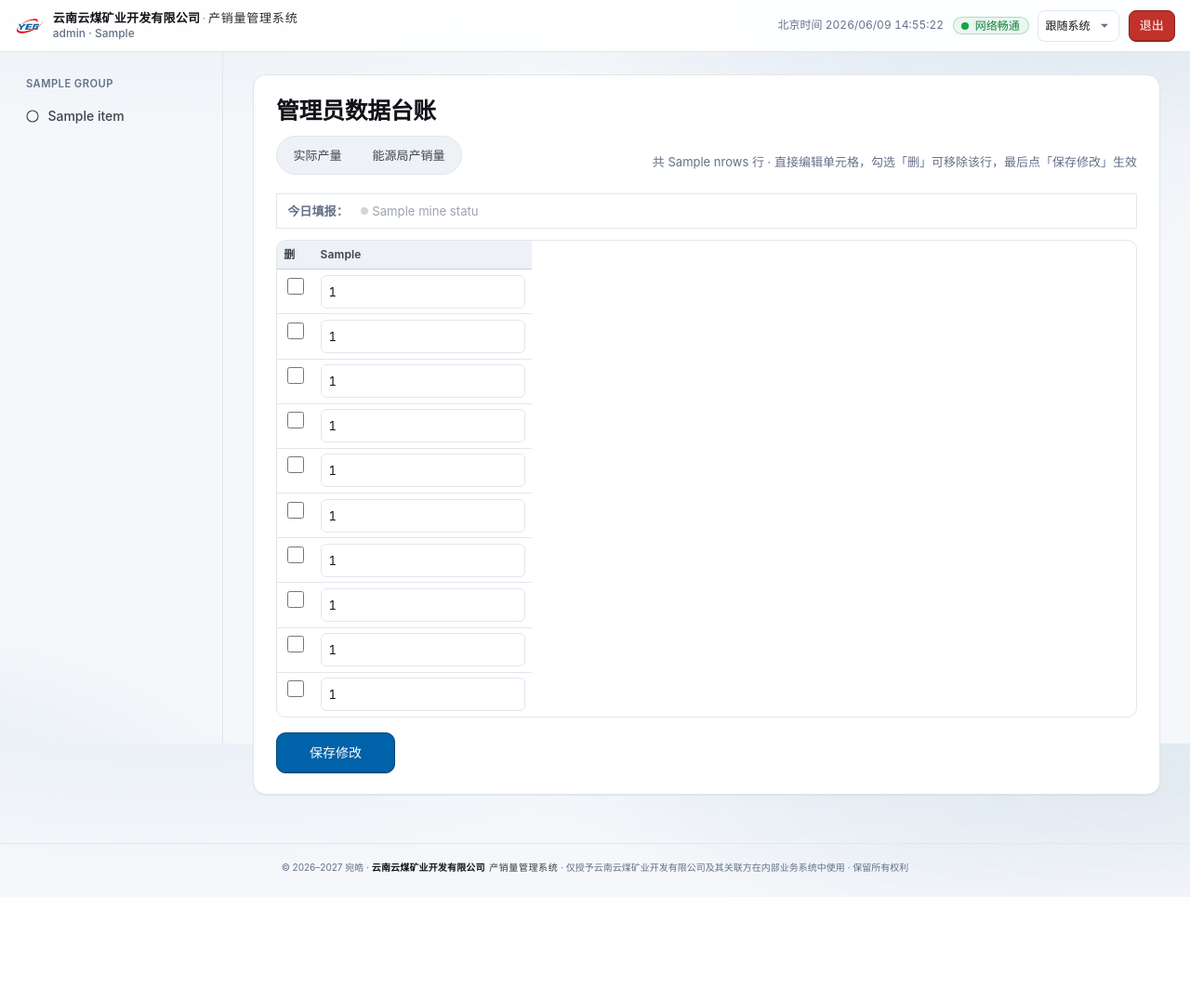
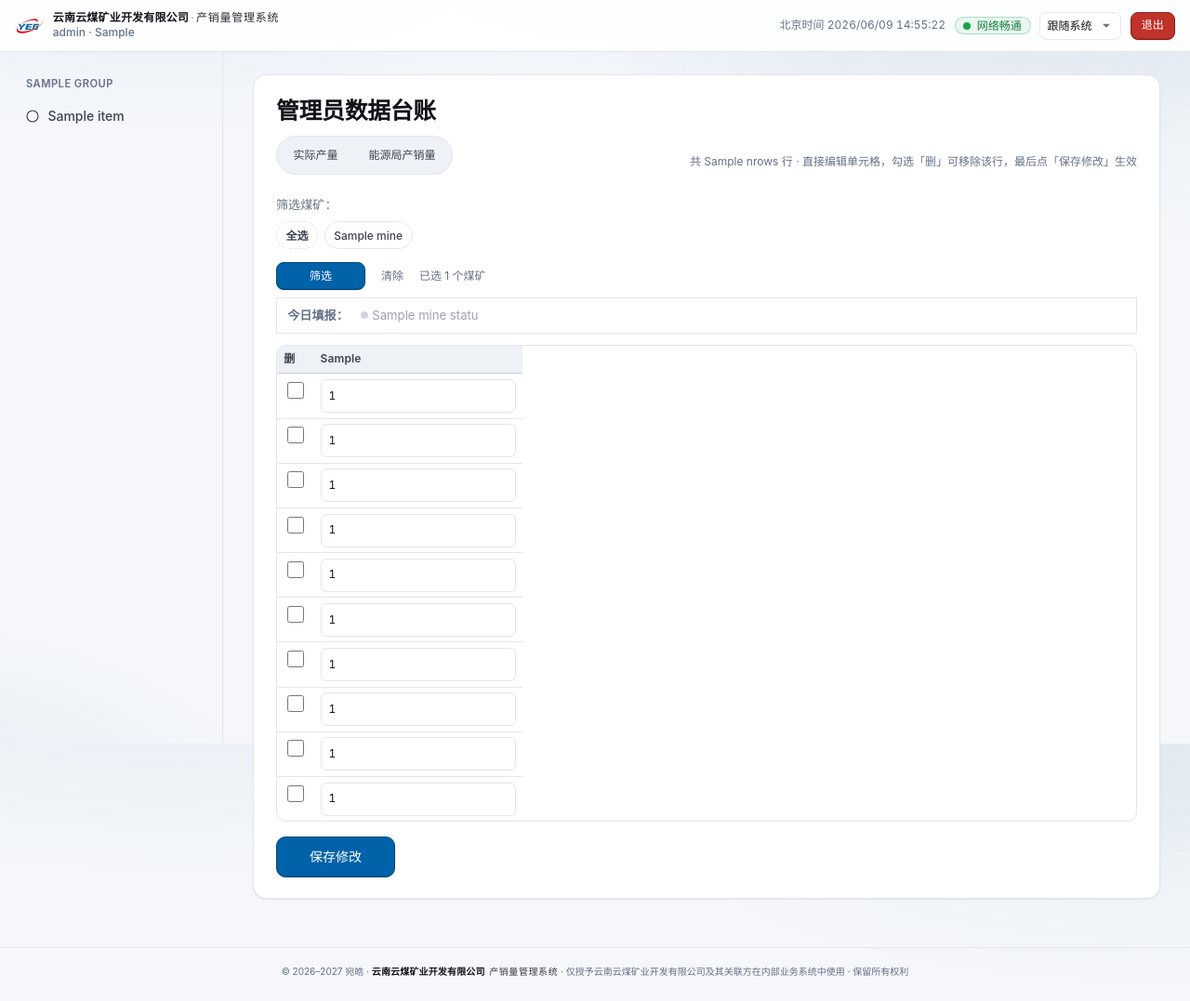
Before and after one commit to mvpwanhao/ymkymanager, a FastAPI app: template templates/admin_ledger.html in a window 1280 px wide. Shown: the whole page at 93% size. Before the commit the page ends 965 px from the top, so only its background shows below. Run offline with FastAPI, Linux system fonts and the light colour scheme; the template is opened without the code that fills it: most values are stand-ins (such as "Sample title", 1, 10 or a date in 2020).

Commit message:
v1.3.1: 历史台账煤矿多选筛选 + 筛选保存数据丢失修复
新增: 复选框多选煤矿筛选，chip标签样式，PC/移动端统一，tab切换保持筛选项
修复: 筛选视图下保存不再覆盖整个Excel，通过orig_idx追踪原始行位置
基础: 从远程恢复本地数据文件(108行完整)

```diff
--- a/app/main.py
+++ b/app/main.py
@@ -492,6 +492,10 @@
             return RedirectResponse(f"/?period={p}", status_code=303)
         if section == "admin_ledger" and t in ("actual", "nybb"):
             request.session["ledger_t"] = t
+            mines = [m.strip() for m in request.query_params.getlist("mine") if m.strip()]
+            if mines:
+                qs = "&".join(f"mine={quote(m)}" for m in mines)
+                return RedirectResponse(f"/?{qs}", status_code=303)
         return RedirectResponse("/", status_code=303)
 
     @app.get("/", response_class=HTMLResponse)
@@ -619,6 +623,7 @@
             ft = request.query_params.get("t") or request.session.get("ledger_t") or "actual"
             if ft not in ("actual", "nybb"):
                 ft = "actual"
+            selected_mines = [m.strip() for m in request.query_params.getlist("mine") if m.strip()]
             p = act_path if ft == "actual" else en_path
             df = exclude_mines(read_records(p))
 
@@ -638,6 +643,11 @@
                 for c in ("提交时间", "报送时间"):
                     if c in df.columns:
                         df[c] = format_series_as_beijing_display(df[c])
+
+
+            if selected_mines and not df.empty and "所属煤矿" in df.columns:
+                df = df[df["所属煤矿"].astype(str).str.strip().isin(selected_mines)].copy()
+            ledger_orig_indices: list[int] = df.index.tolist() if not df.empty else []
             rows: list[list[object]] = []
             if not df.empty:
                 for _, r in df.iterrows():
@@ -663,6 +673,9 @@
                     "ledger_cols": list(df.columns) if not df.empty else [],
                     "ledger_rows": rows,
                     "mine_status": mine_status,
+                    "mine_list": MINE_LIST,
+                    "selected_mines": selected_mines,
+                    "ledger_orig_indices": ledger_orig_indices,
                     "readonly": role != "管理员",
                 },
             )
@@ -928,30 +941,55 @@
         act_path, en_path = get_paths()
         p = act_path if form_type == "actual" else en_path
         raw = read_records(p)
-        df = exclude_mines(raw) if not raw.empty else raw
-        if df.empty:
+        df_full = exclude_mines(raw) if not raw.empty else raw
+        if df_full.empty:
             request.session["flash"] = "无数据可保存"
             return RedirectResponse("/go/admin_ledger", status_code=303)
+        cols = [str(c) for c in df_full.columns]
         nrows = int(str(form.get("nrows", "0")))
-        cols = [str(c) for c in df.columns]
-        new_rows: list[dict] = []
+
+        # ── 收集表单中可见行的变更（更新/删除）────
+        updated_rows: list[tuple[int, dict]] = []
+        deleted_indices: set[int] = set()
         for i in range(nrows):
+            orig_idx_str = str(form.get(f"orig_idx_{i}", ""))
+            if not orig_idx_str.lstrip("-").isdigit():
+                continue
+            orig_idx = int(orig_idx_str)
+            if orig_idx < 0 or orig_idx >= len(df_full):
+                continue
             if str(form.get(f"del_{i}")) == "1":
+                deleted_indices.add(orig_idx)
                 continue
             row: dict = {}
             for j, col in enumerate(cols):
                 key = f"c_{i}_{j}"
                 val = form.get(key)
                 row[col] = _coerce_ledger_value(col, str(val) if val is not None else "")
-            new_rows.append(row)
-        if not new_rows:
-            new_df = pd.DataFrame(columns=df.columns)
+            updated_rows.append((orig_idx, row))
+
+        # ── 合并：保留未出现在表单中的行 + 更新后的行 ──
+        updated_idx_set = {r[0] for r in updated_rows}
+        result_rows: list[dict] = []
+        for idx in range(len(df_full)):
+            if idx in deleted_indices:
+                continue
+            if idx in updated_idx_set:
+                for orig_idx, row_dict in updated_rows:
+                    if orig_idx == idx:
+                        result_rows.append(row_dict)
+                        break
+            else:
+                result_rows.append(df_full.iloc[idx].to_dict())
+
+        if not result_rows:
+            new_df = pd.DataFrame(columns=df_full.columns)
         else:
-            new_df = pd.DataFrame(new_rows)
-            for c in df.columns:
+            new_df = pd.DataFrame(result_rows)
+            for c in df_full.columns:
                 if c not in new_df.columns:
                     new_df[c] = None
-            new_df = new_df[[c for c in df.columns]]
+            new_df = new_df[[c for c in df_full.columns]]
 
         excluded_rows = pd.DataFrame()
         if not raw.empty and "所属煤矿" in raw.columns:
--- a/static/app.css
+++ b/static/app.css
@@ -270,7 +270,7 @@
 
 /* 顶栏：紧凑一行，过长时换行 */
 .brand-lockup--topbar {
-  font-size: var(--tx-13);
+  font-size: var(--tx-12);
   max-width: min(58vw, 22rem);
 }
 .brand-lockup--topbar .brand-company,
@@ -811,11 +811,92 @@
 }
 
 /* Utilities */
-.muted { color: var(--c-muted); font-size: var(--tx-13); }
+.muted { color: var(--c-muted); font-size: var(--tx-12); }
 .text-soft { color: var(--c-text-soft); }
 .spacer-sm { height: 0.6rem; }
 .spacer { height: 1rem; }
 .row { display: flex; flex-wrap: wrap; align-items: center; gap: 0.5rem; }
+
+
+/* Filter select (admin ledger mine filter) */
+.filter-select {
+  padding: 0.3rem 0.7rem;
+  font-size: var(--tx-12);
+  background-color: var(--c-surface);
+  color: var(--c-text);
+  border: 1px solid var(--c-border);
+  border-radius: var(--radius, 6px);
+  min-height: 32px;
+}
+
+/* Mine filter chips (admin ledger) */
+.mine-chip-group {
+  display: flex;
+  flex-wrap: wrap;
+  gap: 0.4rem;
+  align-items: center;
+}
+.mine-chip {
+  position: relative;
+  display: inline-flex;
+  align-items: center;
+  padding: 0.3rem 0.6rem;
+  font-size: var(--tx-12);
+  font-weight: 500;
+  border: 1.5px solid var(--c-border);
+  border-radius: 20px;
+  cursor: pointer;
+  user-select: none;
+  background: var(--c-surface);
+  color: var(--c-text-soft);
+  transition: all var(--t-fast);
+  min-height: 30px;
+  line-height: 1.25;
+}
+.mine-chip input[type="checkbox"] {
+  position: absolute;
+  opacity: 0;
+  width: 0;
+  height: 0;
+  pointer-events: none;
+}
+.mine-chip:has(input:checked) {
+  background: var(--c-brand-500);
+  color: #fff;
+  border-color: var(--c-brand-500);
+}
+.mine-chip:hover {
+  border-color: var(--c-brand-500);
+  color: var(--c-brand-500);
+}
+.mine-chip:has(input:checked):hover {
+  background: var(--c-brand-600);
+  border-color: var(--c-brand-600);
+  color: #fff;
+}
+.mine-chip--all {
+  font-weight: 600;
+  border-style: dashed;
+}
+[data-color-mode="dark"] .mine-chip {
+  background: var(--c-surface);
+  color: var(--c-text-soft);
+}
+[data-color-mode="dark"] .mine-chip:has(input:checked) {
+  background: var(--c-brand-500);
+  color: #fff;
+}
+[data-color-mode="dark"] .mine-chip:hover {
+  border-color: var(--c-brand-500);
+  color: var(--c-brand-500);
+}
+@media (max-width: 480px) {
+  .mine-chip {
+    padding: 0.3rem 0.6rem;
+    font-size: var(--tx-12);
+    min-height: 30px;
+  }
+}
 
 /* Chips */
 .chip {
@@ -853,7 +934,7 @@
 
 label {
   display: block;
-  font-size: var(--tx-13);
+  font-size: var(--tx-12);
   font-weight: 500;
   color: var(--c-text-soft);
   margin-bottom: 0.35rem;
@@ -970,7 +1051,7 @@
   background: var(--c-bg-soft);
   color: var(--c-text);
 }
-.btn-sm { min-height: 34px; padding: 0.25rem 0.7rem; font-size: var(--tx-13); border-radius: 8px; width: auto; }
+.btn-sm { min-height: 30px; padding: 0.25rem 0.7rem; font-size: var(--tx-12); border-radius: 8px; width: auto; }
 
 .btn-row {
   display: flex;
@@ -1061,7 +1142,7 @@
 .data-table {
   width: 100%;
   border-collapse: collapse;
-  font-size: var(--tx-13);
+  font-size: var(--tx-12);
   font-variant-numeric: tabular-nums;
 }
 .data-table th, .data-table td {
@@ -1102,7 +1183,7 @@
 .ledger input[type="text"], .ledger input[type="number"] {
   min-height: 36px;
   padding: 0.3rem 0.5rem;
-  font-size: var(--tx-13);
+  font-size: var(--tx-12);
   border-radius: 6px;
   border-color: var(--c-border);
   background: var(--c-surface);
@@ -1129,7 +1210,7 @@
   min-height: 32px;
   padding: 0.3rem 0.85rem;
   font: inherit;
-  font-size: var(--tx-13);
+  font-size: var(--tx-12);
   font-weight: 500;
   color: var(--c-text-soft);
   background: transparent;
@@ -1325,7 +1406,7 @@
   box-sizing: border-box;
   width: auto;
   max-width: 7.6rem;
-  min-height: 34px;
+  min-height: 30px;
   padding: 0.2rem 1.85rem 0.2rem 0.45rem;
   font-size: var(--tx-12);
   font-weight: 500;
--- a/templates/admin_ledger.html
+++ b/templates/admin_ledger.html
@@ -11,11 +11,38 @@
   <h1>{% if readonly %}历史台账（只读）{% else %}管理员数据台账{% endif %}</h1>
   <div class="row" style="justify-content:space-between;gap:0.85rem;flex-wrap:wrap;margin-bottom:0.4rem;">
     <div class="pill-tabs" role="tablist">
-      <a href="/go/admin_ledger?t=actual" {% if form_type == 'actual' %}aria-current="page"{% endif %}>实际产量</a>
-      <a href="/go/admin_ledger?t=nybb"   {% if form_type == 'nybb'   %}aria-current="page"{% endif %}>能源局产销量</a>
+      <a href="/go/admin_ledger?t=actual{% for m in selected_mines %}&mine={{ m }}{% endfor %}" {% if form_type == 'actual' %}aria-current="page"{% endif %}>实际产量</a>
+      <a href="/go/admin_ledger?t=nybb{% for m in selected_mines %}&mine={{ m }}{% endfor %}"   {% if form_type == 'nybb'   %}aria-current="page"{% endif %}>能源局产销量</a>
     </div>
     <span class="muted">共 {{ nrows }} 行{% if not readonly %} · 直接编辑单元格，勾选「删」可移除该行，最后点「保存修改」生效{% endif %}</span>
   </div>
+  <form method="get" action="/" style="margin-bottom:0.5rem;">
+    <input type="hidden" name="t" value="{{ form_type }}">
+    <div style="margin-bottom:0.45rem;">
+      <span class="muted" style="font-size:0.82rem;">筛选煤矿：</span>
+    </div>
+    <div class="mine-chip-group" style="margin-bottom:0.5rem;">
+      <label class="mine-chip mine-chip--all">
+        <input type="checkbox" onchange="var cbs=this.closest('form').querySelectorAll('.mine-chip--item input[type=checkbox]');cbs.forEach(function(c){c.checked=this.checked}.bind(this))">
+        全选
+      </label>
+      {% for m in mine_list %}
+      <label class="mine-chip mine-chip--item">
+        <input type="checkbox" name="mine" value="{{ m }}" {% if m in selected_mines %}checked{% endif %}>
+        {{ m }}
+      </label>
+      {% endfor %}
+    </div>
+    <div style="display:flex;gap:0.4rem;align-items:center;">
+      <button type="submit" class="btn btn-primary btn-sm inline">筛选</button>
+      {% if selected_mines %}
+      <a href="/go/admin_ledger?t={{ form_type }}" class="btn btn-sm" style="text-decoration:none;color:var(--c-muted);padding:0.3rem 0.6rem;">清除</a>
+      {% endif %}
+      {% if selected_mines %}
+      <span class="muted" style="font-size:0.75rem;">已选 {{ selected_mines|length }} 个煤矿</span>
+      {% endif %}
+    </div>
+  </form>
   {% if mine_status %}
   <div class="mine-status-bar">
     <span class="mine-status-label">今日填报：</span>
```
Also changed, not shown: AGENTS.md (+1 -1 lines), CHANGELOG.md, 1 other file.
